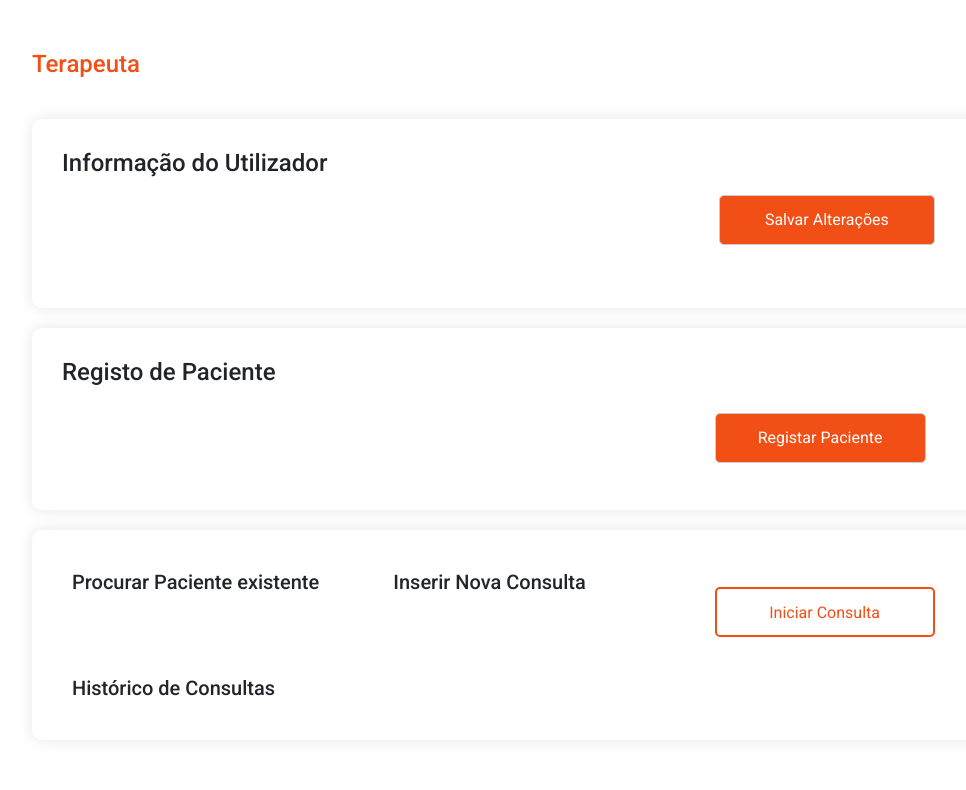
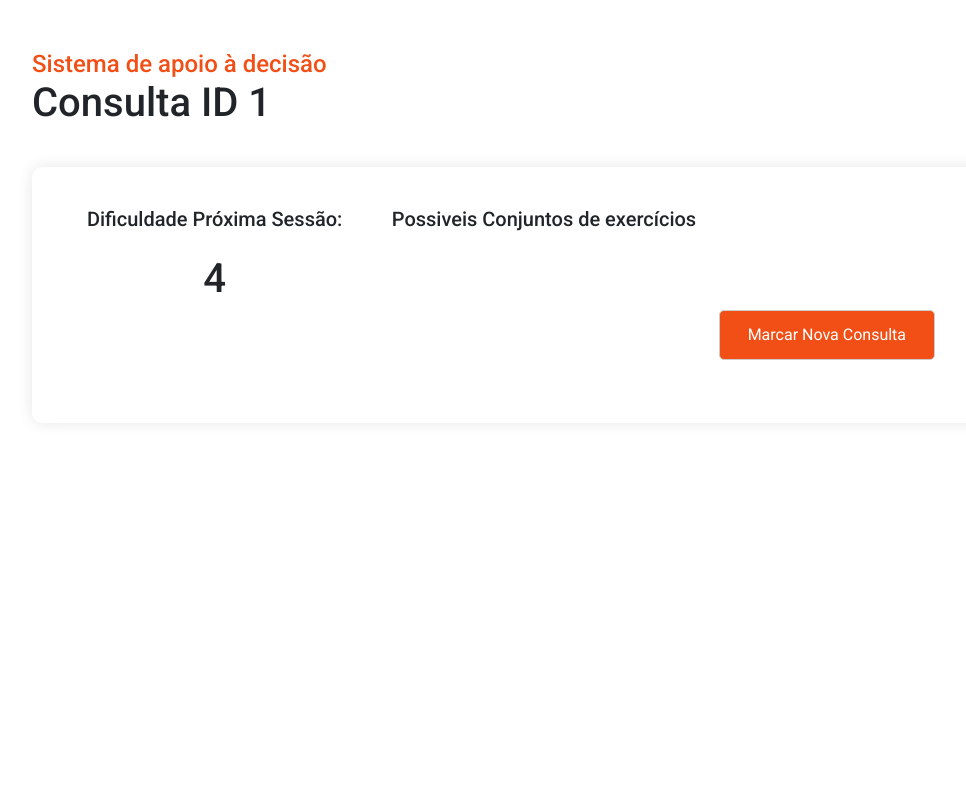
Before and after one commit to bcjorge/rehabsim, a PHP site: page /apoiodecisao.php in a window 1280 px wide. Shown: the part 100-890 px from the top of the page, without its empty margins (96-1062 px from the left). After the commit the page ends 460 px from the top, so only its background shows below. Run offline with PHP 8.4, Linux system fonts and the light colour scheme; the visitor is signed in with stand-in values (Sample User, id 1); tables that the repository leaves empty or names only in its code hold one stand-in row (values such as "Sample post"); some libraries are stand-ins or nearby versions.

Commit message:
Apoio a decisao funcional mais botoes de andar para tras

```diff
--- a/rehabsim/apoiodecisao.php
+++ b/rehabsim/apoiodecisao.php
@@ -1,10 +1,11 @@
 <?php
 session_start();
 echo "<script>console.log('bem vindo' );</script>";
+$id_user = $_SESSION['id_utilizador'];
 $consulta=$_SESSION['id_consulta'];
 $afasia = $_SESSION['afasia'];
 $dificuldade = $_SESSION['dificuldade'];
-
+echo "<script>console.log('iduser:" . $id_user . "' );</script>";
 echo "<script>console.log('consulta:" . $consulta . "' );</script>";
 echo "<script>console.log('afasia:" . $afasia. "' );</script>";
 echo "<script>console.log('dificuldade:" . $dificuldade . "' );</script>";
@@ -20,16 +21,34 @@
     $res_dados_apoio= mysqli_query($connect, $dados_apoio) or die('The query failed: '. mysqli_error($connect));
     $rows_res_apoio=mysqli_fetch_array($res_dados_apoio);
 
-    $query_exercises = 'SELECT * FROM exercises WHERE afasia = "'.$afasia.'" AND difficulty = "'.$dificuldade.'" ORDER BY RAND() LIMIT 1';
-    $exercises_result = mysqli_query($connect, $query_exercises) or die('The query failed:'. mysqli_error($connect));
-
+    //$query_exercises = 'SELECT * FROM exercises WHERE afasia = "'.$afasia.'" AND difficulty = "'.$dificuldade.'" ORDER BY RAND() LIMIT 1';
+    //$exercises_result = mysqli_query($connect, $query_exercises) or die('The query failed:'. mysqli_error($connect));
     //variaveis
     $avaliacao_total=$rows_res_apoio['paciente_pontuacao'];
     $avaliacao_utente=$rows_res_apoio['autoavaliacao'];
 
+    //tipo utilizador para voltar para tras
+    $tipo_utilizador='SELECT tipo_utilizador_id FROM utilizador WHERE utilizador.id_utilizador="'.$id_user.'"';
+    $result_tipo_user= mysqli_query($connect, $tipo_utilizador) or die('The query failed: '. mysqli_error($connect));
+    $rows_tipo_user=mysqli_fetch_array($result_tipo_user);
+
+
 echo "<script>console.log('id do exerc:" . $avaliacao_total . "' );</script>";
 echo "<script>console.log('n de linhas:" . $avaliacao_utente . "' );</script>";
 
+if (isset($_GET["action"])) {
+    switch ($_GET["action"]) {
+        case "back":
+            if (isset($_POST["nova_consulta"])) {
+                if ($rows_tipo_user['tipo_utilizador_id'] == 2) {
+                    header("Location: pag_terapeuta.php");
+                }
+                if ($rows_tipo_user['tipo_utilizador_id']== 3) {
+                    echo "<script>alert('Não tem autorização para aceder a esta página.');</script>";
+                }
+            }
+    }
+}
     /*Terminal Node 1*/
     if
     ((
@@ -1813,6 +1832,10 @@
     (($afasia == 4) && ($dificuldade == 1 || $dificuldade == 2 || $dificuldade == 3 || $dificuldade == 4) && $avaliacao_total > 2.325) {////terminalnode = -115;
         $dif_proxima_sessao = 0;
     }
+
+    //ir buscar exercícios dependendo do resultado
+    $buscar_exercicios='SELECT * FROM exercises WHERE exercises.afasia="'.$afasia.'" AND exercises.difficulty="'.$dif_proxima_sessao.'"';
+    $result_buscar_ex=mysqli_query($connect, $buscar_exercicios) or die('The query failed: '. mysqli_error($connect));
 
 ?>
 <!DOCTYPE html>
@@ -1879,69 +1902,34 @@
 
 <div class="containerInfo">
     <div class="text">
-        <h4>Terapeuta</h4>
-        <h1><?php //echo $data['nome']?></h1>
+        <h4>Sistema de apoio à decisão</h4>
+        <h1>Consulta ID <?php echo $consulta?></h1>
     </div>
     <div class="containerBlocks">
         <div class="profile">
-            <form class="login" method="POST" action="pag_terapeuta.php?action=pag_terapeuta" enctype="multipart/form-data">
-                <h4>Informação do Utilizador</h4>
                 <div class="row">
                     <div class="column c1">
-
+                        <?php echo "<h5 class='text_center'>Dificuldade Próxima Sessão: </h5> <br> <h1 class='text_center'>".$dif_proxima_sessao."</h1>"?>
                     </div>
                     <div class="column c2">
-
+                        <h5 class='text_center'> Possiveis Conjuntos de exercícios</h5>
+                        <br>
+                    <?php while ($rows_buscar=mysqli_fetch_array($result_buscar_ex)){ ?>
+                        <ul>
+                            <li><?php echo "<h6 class='text_center'> N:".$rows_buscar['n_dif']." - C:".$rows_buscar['c_dif']." - F:".$rows_buscar['f_dif']." - R: ".$rows_buscar['r_dif']."</h6>"?></li>
+                        </ul>
+                        <?php } ?>
                     </div>
                     <div class="column c3">
-
-                        <input class="savButton" type="submit"  name="update" value="Salvar Alterações">
+                        <br><br><br><br>
+                        <form class="login" method="POST" action="apoiodecisao.php?action=back" enctype="multipart/form-data">
+                        <input class="savButton text_center" type="submit"  name="nova_consulta" value="Marcar Nova Consulta">
+                        </form>
                     </div>
                 </div>
-            </form>
         </div>
-        <div class="pac">
-            <h4>Registo de Paciente</h4>
-            <div class="formPaciente">
-
-                    <div class="column c1">
-
-                    </div>
-                    <div class="column c2">
-
-                    </div>
-                    <div class="column c3">
-
-                        <input class="gradient-button sessionButton2"type="submit"  name="registar_p" value="Registar Paciente"</input>
-                    </div>
-            </div>
-        </div>
-        <div class="pl">
-            <div class="column c1">
-                <h5> Procurar Paciente existente</h5>
-                <div class="formPaciente">
-
-                </div>
-                <br>
-                <br>
-                <br>
-                <h5> Histórico de Consultas</h5>
-
-
-            </div>
-
-            <div class="column c2">
-                <h5> Inserir Nova Consulta </h5>
-                <div class="formPaciente">
-                </div>
-            </div>
-            <div class="column c3">
-                <div class="formPaciente">
-
-                    <input class="gradient-button sessionButton1" type="submit" value="Iniciar Consulta" name="gravar_dados">
-                </div>
-            </div>
-
+    </div>
+</div>
 
             <!-- Scripts -->
             <script src="vendor/jquery/jquery.min.js"></script>
--- a/rehabsim/assets/css/pag.css
+++ b/rehabsim/assets/css/pag.css
@@ -14,6 +14,10 @@
 
 .text h4{
     color: #f24f16;
+}
+
+.text_center{
+    text-align: center;
 }
 
 .containerBlocks {
```
Also changed, not shown: rehabsim/consulta.php (+15 -1 lines).
